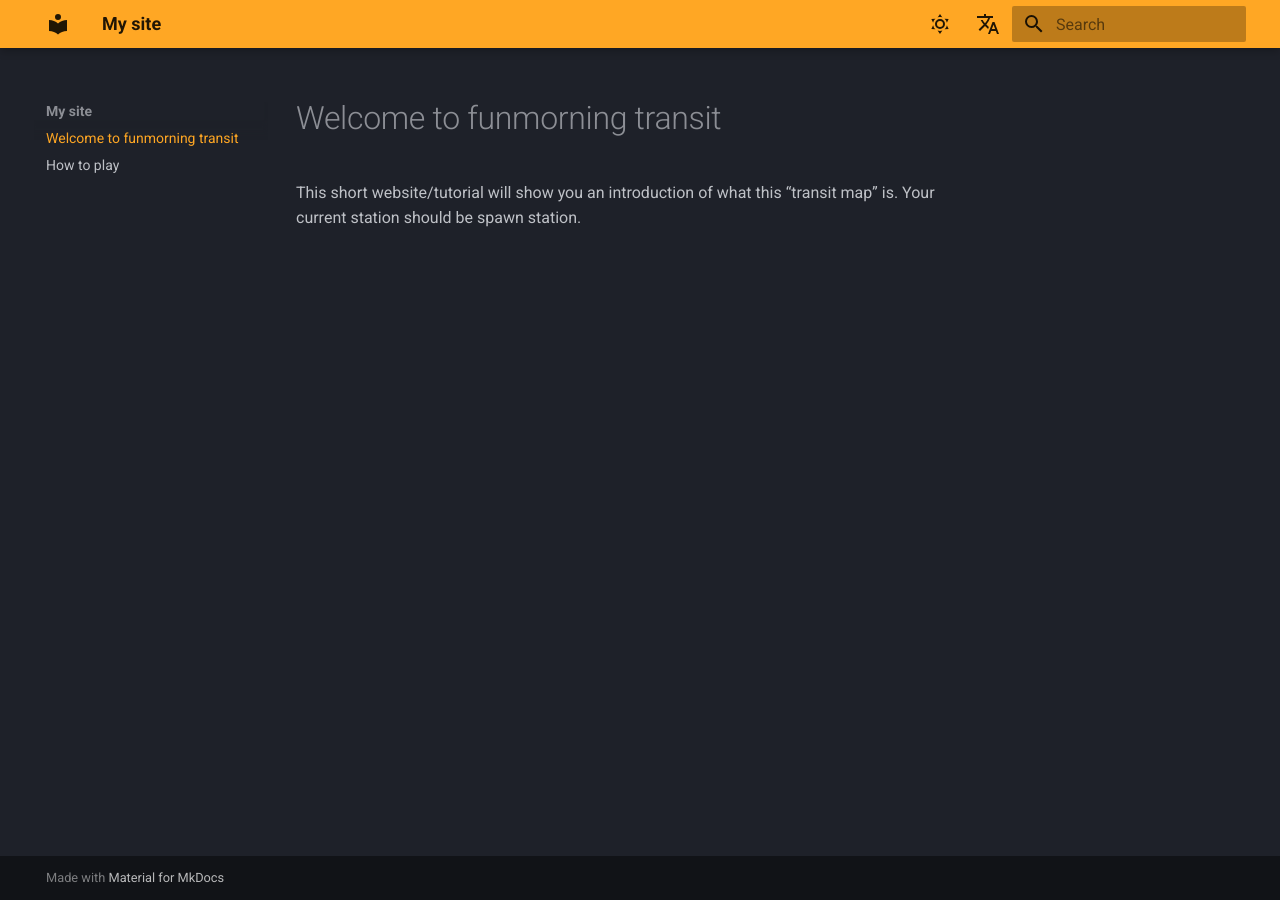
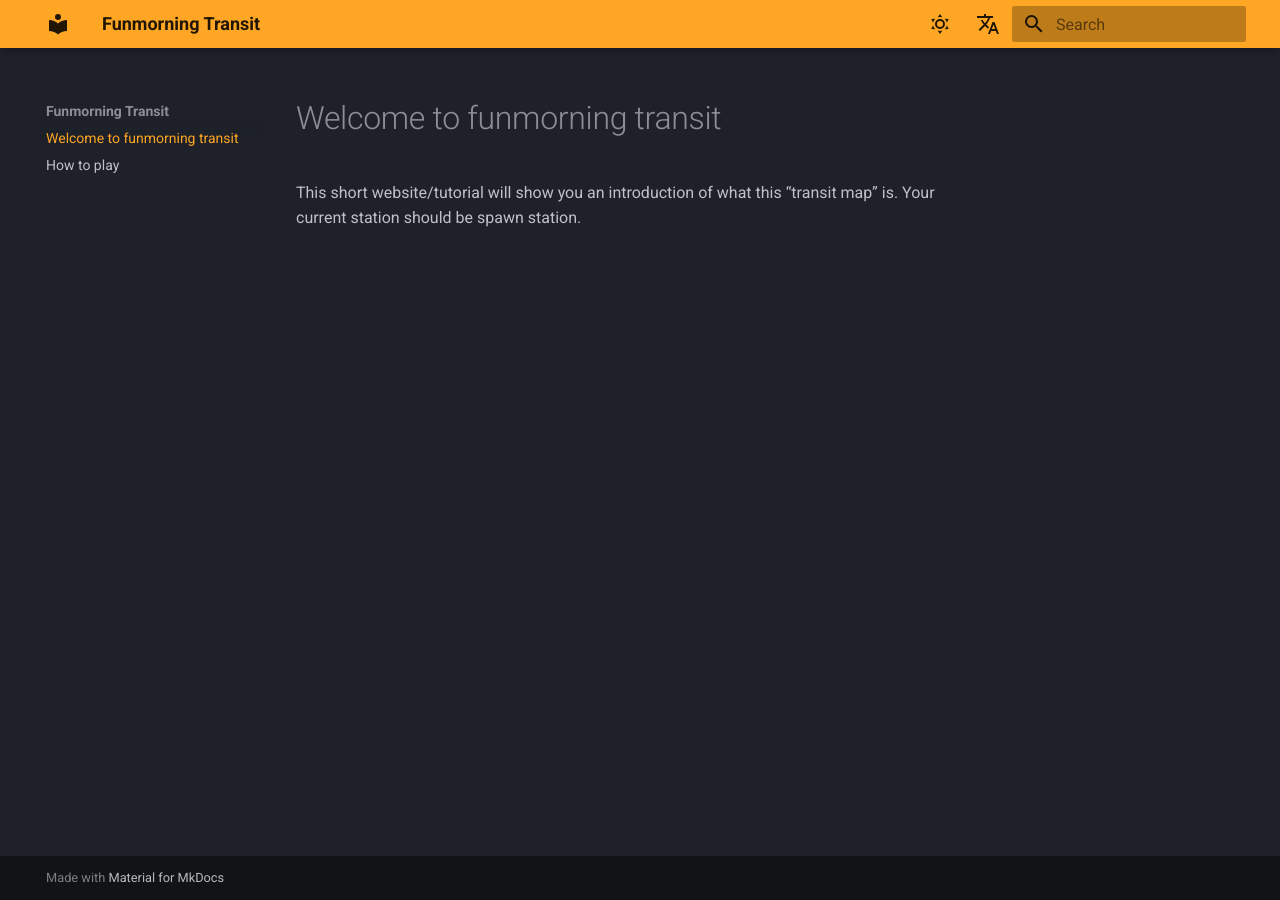
Before and after one commit to Funmoring46/FunmorningTransit, an MkDocs documentation site: the page built from docs/index.md, in a window 1280 px wide. Built offline with MkDocs 1.6.1 and Material for MkDocs 9.7.7, drawn with Linux system fonts in a browser that asks for light colours; comment, search, counter and statistics services are not loaded.

```diff
--- a/mkdocs.yml
+++ b/mkdocs.yml
@@ -1,5 +1,5 @@
-site_name: My site
-site_url: https://mydomain.org/mysite
+site_name: Funmorning Transit
+site_url: https://sitename.example
 theme:
   name: material
   palette:
@@ -18,6 +18,13 @@ theme:
         name: Light mode
       primary: blue
       accent: deep purple
+  features:
+    - navigation.indexes
+
+nav:
+  - Welcome to funmorning transit: index.md
+  - How to play: howtoplay.md
+
 extra:
   alternate:
     - name: English
```
Also changed, not shown: docs/zh/index.md (added, +3 -0 lines).
